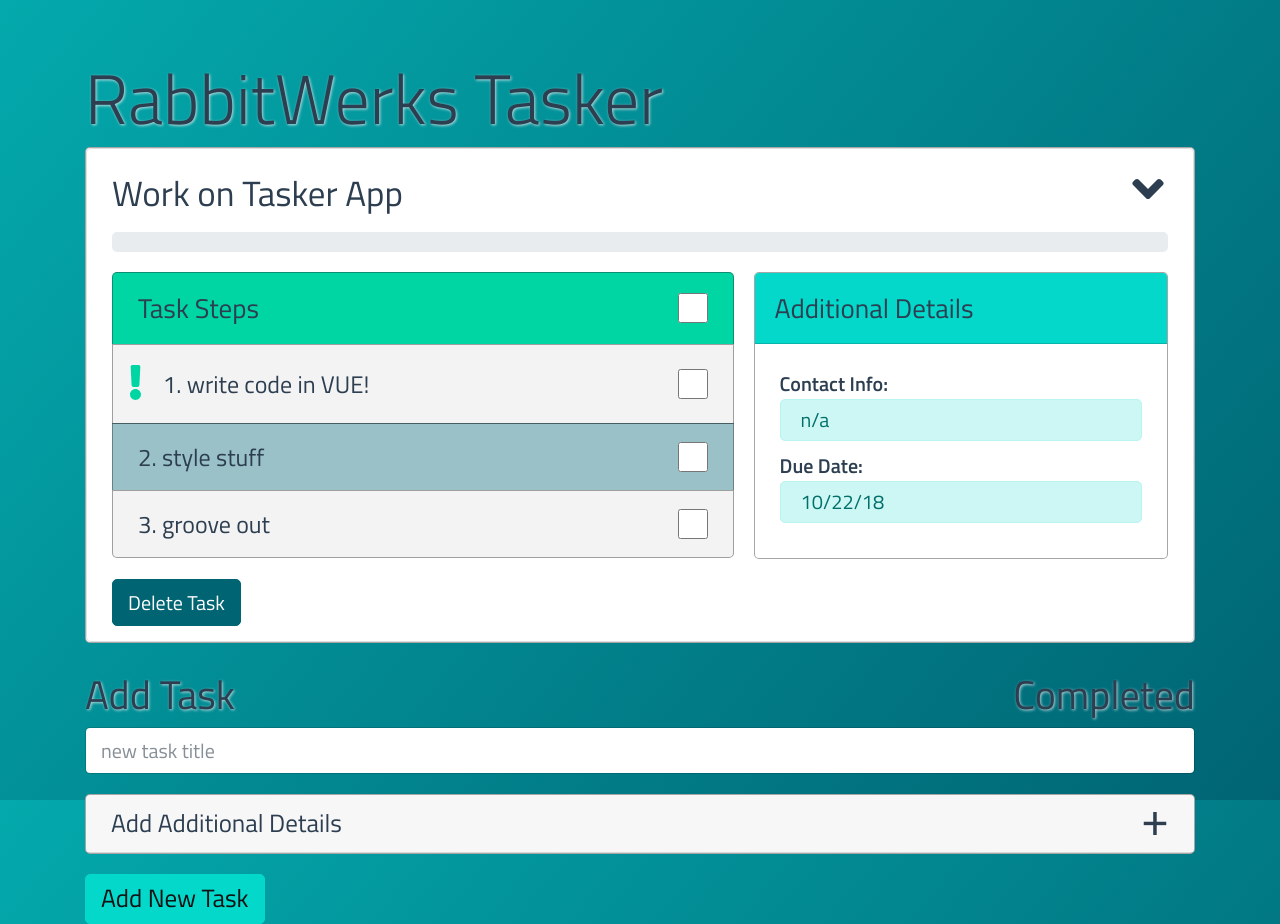
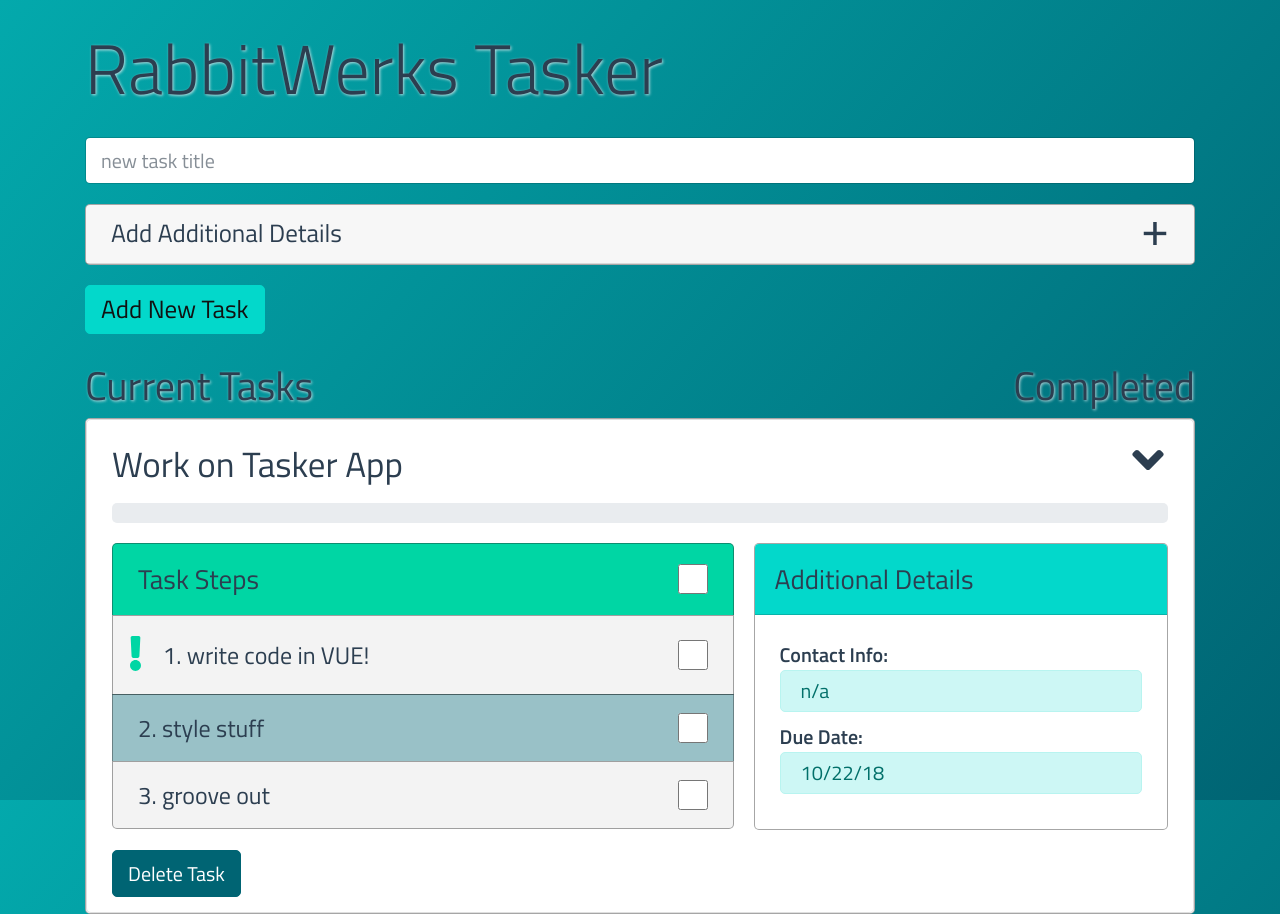
Before and after one commit to Sharpie360/tasker-app, a Vue app: page / in a window 1280 px wide. Built offline with nearby package versions, Linux system fonts and the light colour scheme.

Commit message:
updated - rearranged layout of app

```diff
--- a/src/App.vue
+++ b/src/App.vue
@@ -1,22 +1,29 @@
 <template>
-  <div id="app" class="container mb-5">
-    <h1 class="display-4 shadow-white">RabbitWerks Tasker</h1>
+  <div id="app" class="container mb-5 pt-4">
+    <h1 class="display-4 shadow-white mb-4">RabbitWerks Tasker</h1>
 
-    <app-task-list></app-task-list>
+    <app-add-task></app-add-task>
 
     <div id="secondary-focus-cmp-titles" class="mt-4">
-      <h2 class="shadow-white pointer" @click="showCompletedTasksCmp = false">Add Task</h2>
-      <h2 class="shadow-white pointer" @click="showCompletedTasksCmp = true">Completed</h2>
+      <h2
+        class="shadow-white pointer" @click="showCompletedTasksCmp = false">Current Tasks
+      </h2>
+      <h2
+        class="shadow-white pointer" @click="showCompletedTasksCmp = true">Completed
+      </h2>
     </div>
+
     <div class="secondary-focus-cmps">
-      <app-add-task
-        :showCompletedTasksCmp="showCompletedTasksCmp">
-      </app-add-task>
+
+      <app-task-list
+        :showCompletedTasksCmp="!showCompletedTasksCmp">
+      </app-task-list>
 
       <app-completed-task-list
         id="cmp--completed-task-list"
         :showCompletedTasksCmp="showCompletedTasksCmp">
       </app-completed-task-list>
+
     </div>
 
 
@@ -26,8 +33,8 @@
 
 <script>
 import TaskList from './components/task-list/TaskList'
+import CompletedTaskList from './components/completed-tasks/CompletedTaskList'
 import AddTask from './components/add-task/AddTask'
-import CompletedTaskList from './components/completed-tasks/CompletedTaskList'
 
 export default {
   name: 'app',
@@ -38,8 +45,8 @@ export default {
   },
   components: {
     'app-task-list': TaskList,
+    'app-completed-task-list': CompletedTaskList,
     'app-add-task': AddTask,
-    'app-completed-task-list': CompletedTaskList
   },
   methods: {
 
```
